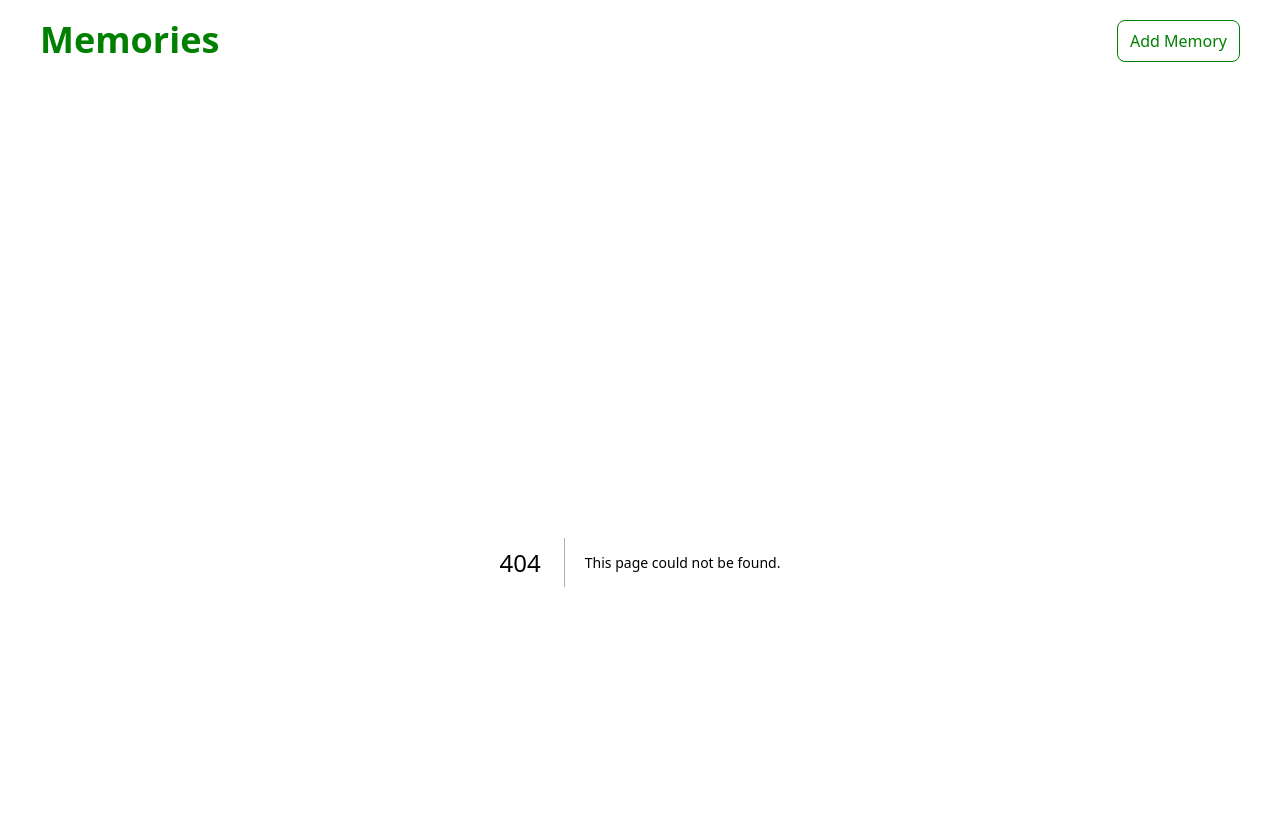
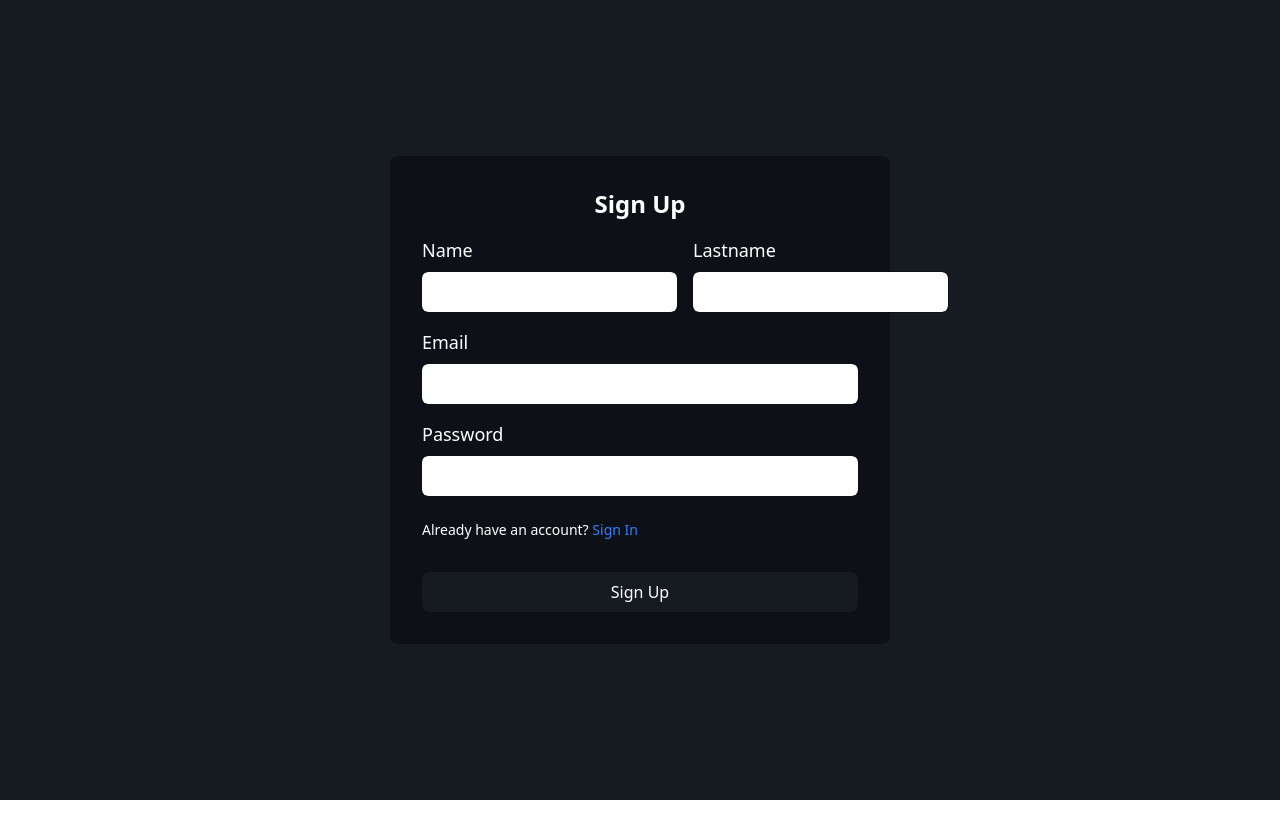
Before and after one commit to MaisuradzeLuka/memories, a Next.js app in the folder client/: page /signup in a window 1280 px wide. Before the commit this address had no page. Shown: the top 838 px of the page. After the commit the page ends 800 px from the top, so only its background shows below. Built offline with nearby package versions, Linux system fonts and the light colour scheme.

Commit message:
adds signin/signup template

```diff
--- a/client/app/layout.tsx
+++ b/client/app/(auth)/layout.tsx
@@ -1,6 +1,5 @@
 import type { Metadata } from "next";
-import "./globals.css";
-import Navbar from "@/components/shared/Navbar";
+import "../globals.css";
 
 export const metadata: Metadata = {
   title: "Memories",
@@ -15,8 +14,9 @@ export default function RootLayout({
   return (
     <html lang="en">
       <body className={`antialiased`}>
-        <Navbar />
-        <main className="mt-20">{children}</main>
+        <main className="flex justify-center items-center h-screen bg-[#161B22]">
+          {children}
+        </main>
       </body>
     </html>
   );
--- /dev/null
+++ b/client/app/(auth)/signin/page.tsx
@@ -0,0 +1,115 @@
+"use client";
+
+import Button from "@/components/shared/Button";
+import Link from "next/link";
+import { ChangeEvent, FormEvent, useState } from "react";
+
+const emailRegex = /^[^\s@]+@[^\s@]+\.[^\s@]+$/;
+
+const Page = () => {
+  const [form, setForm] = useState({ email: "", password: "" });
+  const [errors, setErrors] = useState({ email: "", password: "" });
+
+  const validate = () => {
+    const newErrors = { email: "", password: "" };
+
+    if (!form.email) newErrors.email = "Email can't be empty";
+    else if (!emailRegex.test(form.email))
+      newErrors.email = "Email isn't valid";
+
+    if (!form.password) newErrors.password = "Password can't be empty";
+
+    setErrors(newErrors);
+
+    return !newErrors.email && !newErrors.password;
+  };
+
+  const onChange = (e: ChangeEvent<HTMLInputElement>) => {
+    const { name, value } = e.target;
+
+    setForm((prev) => ({ ...prev, [name]: value.trim() }));
+
+    if (errors[name as keyof typeof errors]) {
+      setErrors((prev) => ({ ...prev, [name]: "" }));
+    }
+  };
+
+  const onSubmit = async (e: FormEvent<HTMLFormElement>) => {
+    e.preventDefault();
+    if (validate()) {
+      console.log("gg");
+    }
+  };
+
+  return (
+    <form
+      onSubmit={onSubmit}
+      className="w-full max-w-[500px] rounded-lg bg-[#0D1117] text-white px-8 pt-4 pb-8"
+    >
+      <h1 className="text-2xl font-bold text-center my-4">Sign In</h1>
+
+      <div
+        className={`flex flex-col gap-2 w-full mb-4 ${
+          errors.email ? "text-red-500" : ""
+        }`}
+      >
+        <label htmlFor="email" className="text-lg">
+          Email
+        </label>
+
+        <input
+          type="text"
+          name="email"
+          id="email"
+          value={form.email}
+          onChange={(e) => onChange(e)}
+          className={`bg-white outline text-[#0D1117] h-10 rounded-md px-3 ${
+            errors.email ? " border-2 border-red-500" : ""
+          }`}
+        />
+
+        {errors.email && <p>{errors.email}</p>}
+      </div>
+
+      <div
+        className={`flex flex-col gap-2 w-full mb-4 ${
+          errors.password ? "text-red-500" : ""
+        }`}
+      >
+        <label htmlFor="password" className="text-lg">
+          Password
+        </label>
+
+        <input
+          type="password"
+          name="password"
+          id="password"
+          value={form.password}
+          onChange={(e) => onChange(e)}
+          className={`bg-white outline text-[#0D1117] h-10 rounded-md px-3 ${
+            errors.password ? " border-2 border-red-500" : ""
+          }`}
+        />
+
+        {errors.password && <p>{errors.password}</p>}
+      </div>
+
+      <p className="mt-6 text-sm">
+        Don't have an account?{" "}
+        <Link href="/signup" className="text-blue-500">
+          Sign Up
+        </Link>
+      </p>
+
+      <Button
+        type="submit"
+        variant="outline"
+        classname="w-full mt-8 !bg-[#161B22] border-none text-white"
+      >
+        Sign In
+      </Button>
+    </form>
+  );
+};
+
+export default Page;
--- /dev/null
+++ b/client/app/(auth)/signup/page.tsx
@@ -0,0 +1,179 @@
+"use client";
+
+import Button from "@/components/shared/Button";
+import Link from "next/link";
+import { ChangeEvent, FormEvent, useState } from "react";
+
+const emailRegex = /^[^\s@]+@[^\s@]+\.[^\s@]+$/;
+
+const page = () => {
+  const [form, setForm] = useState({
+    name: "",
+    lastname: "",
+    email: "",
+    password: "",
+  });
+
+  const [errors, setErrors] = useState({
+    name: "",
+    lastname: "",
+    email: "",
+    password: "",
+  });
+
+  const validate = () => {
+    const newErrors = {
+      name: "",
+      lastname: "",
+      email: "",
+      password: "",
+    };
+
+    if (!form.name) newErrors.name = "Name can't be empty";
+    if (!form.lastname) newErrors.lastname = "Lastname can't be empty";
+    if (!form.email) newErrors.email = "Email can't be empty";
+    else if (!emailRegex.test(form.email))
+      newErrors.email = "Email isn't valid";
+    if (!form.password) newErrors.password = "Password can't be empty";
+
+    setErrors(newErrors);
+
+    return Object.values(newErrors).every((err) => !err);
+  };
+
+  const onChange = (e: ChangeEvent<HTMLInputElement>) => {
+    const { name, value } = e.target;
+    setForm((prev) => ({ ...prev, [name]: value.trim() }));
+
+    if (errors[name as keyof typeof errors]) {
+      setErrors((prev) => ({ ...prev, [name]: "" }));
+    }
+  };
+
+  const onSubmit = (e: FormEvent<HTMLFormElement>) => {
+    e.preventDefault();
+
+    if (validate()) {
+      console.log("Form submitted", form);
+    }
+  };
+
+  return (
+    <form
+      onSubmit={(e) => onSubmit(e)}
+      className="w-full max-w-[500px] rounded-lg bg-[#0D1117] text-white px-8 pt-4 pb-8"
+    >
+      <h1 className="text-2xl font-bold text-center my-4">Sign Up</h1>
+
+      <div className="flex gap-4">
+        <div
+          className={`flex flex-col gap-2 w-full mb-4 ${
+            errors.name ? "text-red-500" : ""
+          }`}
+        >
+          <label htmlFor="name" className="text-lg">
+            Name
+          </label>
+
+          <input
+            type="text"
+            name="name"
+            id="name"
+            value={form.name}
+            onChange={(e) => onChange(e)}
+            className={`bg-white outline text-[#0D1117] h-10 rounded-md px-3 ${
+              errors.name ? " border-2 border-red-500" : ""
+            }`}
+          />
+
+          {errors.name && <p>{errors.name}</p>}
+        </div>
+
+        <div
+          className={`flex flex-col gap-2 w-full mb-4 ${
+            errors.lastname ? "text-red-500" : ""
+          }`}
+        >
+          <label htmlFor="lastname" className="text-lg">
+            Lastname
+          </label>
+
+          <input
+            type="text"
+            name="lastname"
+            id="lastname"
+            value={form.lastname}
+            onChange={(e) => onChange(e)}
+            className={`bg-white outline text-[#0D1117] h-10 rounded-md px-3 ${
+              errors.lastname ? " border-2 border-red-500" : ""
+            }`}
+          />
+
+          {errors.lastname && <p>{errors.lastname}</p>}
+        </div>
+      </div>
+
+      <div
+        className={`flex flex-col gap-2 w-full mb-4 ${
+          errors.email ? "text-red-500" : ""
+        }`}
+      >
+        <label htmlFor="email" className="text-lg">
+          Email
+        </label>
+
+        <input
+          type="text"
+          name="email"
+          id="email"
+          value={form.email}
+          onChange={(e) => onChange(e)}
+          className={`bg-white outline text-[#0D1117] h-10 rounded-md px-3 ${
+            errors.email ? " border-2 border-red-500" : ""
+          }`}
+        />
+
+        {errors.email && <p>{errors.email}</p>}
+      </div>
+
+      <div
+        className={`flex flex-col gap-2 w-full mb-4 ${
+          errors.password ? "text-red-500" : ""
+        }`}
+      >
+        <label htmlFor="password" className="text-lg">
+          Password
+        </label>
+
+        <input
+          type="password"
+          name="password"
+          id="password"
+          value={form.password}
+          onChange={(e) => onChange(e)}
+          className={`bg-white outline text-[#0D1117] h-10 rounded-md px-3 ${
+            errors.password ? " border-2 border-red-500" : ""
+          }`}
+        />
+
+        {errors.password && <p>{errors.password}</p>}
+      </div>
+      <p className="mt-6 text-sm">
+        Already have an account?{" "}
+        <Link href="/signin" className="text-blue-500">
+          Sign In
+        </Link>
+      </p>
+
+      <Button
+        type="submit"
+        variant="outline"
+        classname="w-full mt-8 !bg-[#161B22] border-none text-white"
+      >
+        Sign Up
+      </Button>
+    </form>
+  );
+};
+
+export default page;
--- /dev/null
+++ b/client/app/(root)/layout.tsx
@@ -0,0 +1,23 @@
+import type { Metadata } from "next";
+import "../globals.css";
+import Navbar from "@/components/shared/Navbar";
+
+export const metadata: Metadata = {
+  title: "Memories",
+  description: "Create and share your memories!",
+};
+
+export default function RootLayout({
+  children,
+}: Readonly<{
+  children: React.ReactNode;
+}>) {
+  return (
+    <html lang="en">
+      <body className={`antialiased`}>
+        <Navbar />
+        <main className="mt-20">{children}</main>
+      </body>
+    </html>
+  );
+}
--- /dev/null
+++ b/client/app/(root)/memories/[id]/page.tsx
@@ -0,0 +1,7 @@
+import React from "react";
+
+const page = () => {
+  return <div>page</div>;
+};
+
+export default page;
--- a/client/app/page.tsx
+++ b/client/app/(root)/page.tsx
@@ -1,7 +1,9 @@
 import { fetchData } from "@/lib/actions";
 import { getRelativeTime } from "@/lib/utils";
 import { MemoryType } from "@/types";
+import { FaShare } from "react-icons/fa";
 import Image from "next/image";
+import Link from "next/link";
 
 export default async function Home() {
   const memories: MemoryType[] = await fetchData("/posts");
@@ -17,7 +19,10 @@ export default async function Home() {
         </h2>
 
         <div className="flex flex-col lg:flex-row justify-center gap-8 mx-auto max-w-[1440px]">
-          <div className="relative w-full group overflow-hidden">
+          <Link
+            href={`/memories/${newestMemories[0]._id}`}
+            className="relative w-full group overflow-hidden cursor-pointer"
+          >
             <Image
               src={newestMemories[0].image}
               alt="blog image"
@@ -38,10 +43,13 @@ export default async function Home() {
                 {getRelativeTime(newestMemories[0].createdAt)}
               </p>
             </div>
-          </div>
+          </Link>
 
           <div className="w-full lg:w-2/3 ">
-            <div className="relative w-full mb-4 group overflow-hidden">
+            <Link
+              href={`/memories/${newestMemories[1]._id}`}
+              className="relative block w-full mb-4 group overflow-hidden"
+            >
               <Image
                 src={newestMemories[1].image}
                 alt="blog image"
@@ -61,9 +69,12 @@ export default async function Home() {
                   {getRelativeTime(newestMemories[1].createdAt)}
                 </p>
               </div>
-            </div>
+            </Link>
 
-            <div className="relative w-full group overflow-hidden">
+            <Link
+              href={`/memories/${newestMemories[2]._id}`}
+              className="relative block w-full group overflow-hidden"
+            >
               <Image
                 src={newestMemories[2].image}
                 alt="blog image"
@@ -83,10 +94,11 @@ export default async function Home() {
                   {getRelativeTime(newestMemories[2].createdAt)}
                 </p>
               </div>
-            </div>
+            </Link>
           </div>
         </div>
       </section>
+
       <section className="w-full max-w-[1440px] mx-auto px-6 py-16">
         <h2 className=" text-center w-max text-3xl sm:text-5xl font-bold text-green mx-auto mb-16 mt-4">
           In Case You Missed It
@@ -108,9 +120,22 @@ export default async function Home() {
                   <h3 className="font-medium text-md lg:text-xl">
                     {memory.title}
                   </h3>
-                  <p className="text-gray-500 font-medium">
-                    {memory.author} - {getRelativeTime(memory.createdAt)}
-                  </p>
+
+                  <div className="flex justify-between items-center">
+                    <p className="text-gray-500 font-medium">
+                      {memory.author} - {getRelativeTime(memory.createdAt)}
+                    </p>
+
+                    <Link
+                      href={`/memories/${memory._id}`}
+                      className="flex items-center gap-1 text-green text-sm cursor-pointer"
+                    >
+                      Details
+                      <span>
+                        <FaShare />
+                      </span>
+                    </Link>
+                  </div>
                 </div>
               </div>
 
--- a/client/components/shared/Navbar.tsx
+++ b/client/components/shared/Navbar.tsx
@@ -3,16 +3,26 @@ import React from "react";
 import Button from "./Button";
 
 const Navbar = () => {
+  const isLoggedIn = false;
+
   return (
     <nav className="flex justify-between py-5 px-10 ">
       <h1 className="text-green text-4xl font-semibold cursor-pointer ">
         <Link href="/">Memories</Link>
       </h1>
 
-      <div>
-        <Button variant="outline">
-          <Link href="/addmemory">Add Memory</Link>
-        </Button>
+      <div className="flex items-center gap-4">
+        <Link href="/addmemory">
+          <Button variant="outline">Add Memory</Button>
+        </Link>
+
+        {isLoggedIn ? (
+          <div>Sign out</div>
+        ) : (
+          <Link href="/signin" className=" text-lg hover:text-green transition">
+            Sign In
+          </Link>
+        )}
       </div>
     </nav>
   );
--- a/client/lib/actions/index.ts
+++ b/client/lib/actions/index.ts
@@ -29,3 +29,7 @@ export const fetchData = async (additionalUrl: string) => {
     throw new Error(`Something went wrong: ${error.message}`);
   }
 };
+
+export const signInUpUser = async () => {
+  console.log("#");
+};
```
Also changed, not shown: client/app/(root)/addmemory/page.tsx (renamed from client/app/addmemory/page.tsx).
